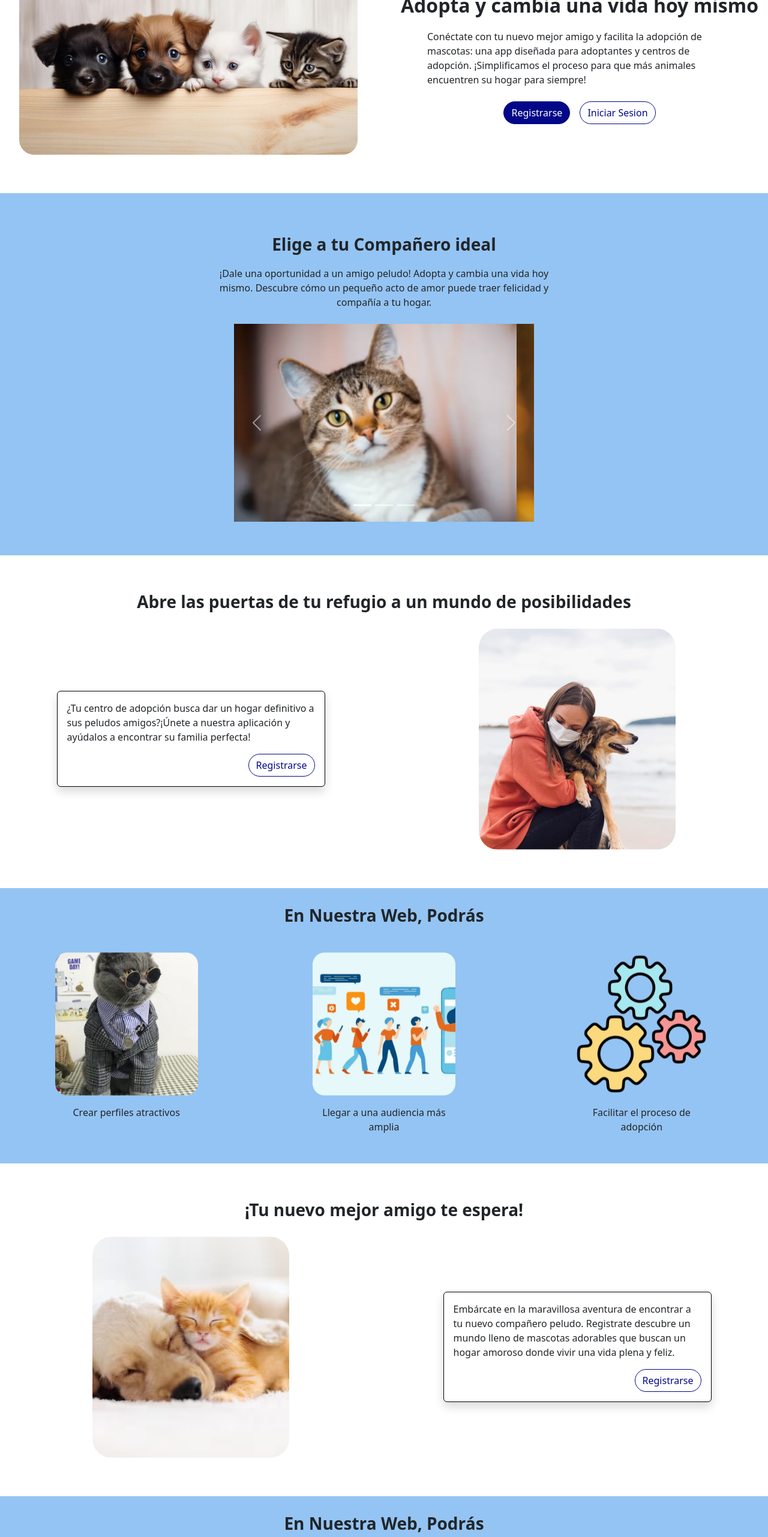
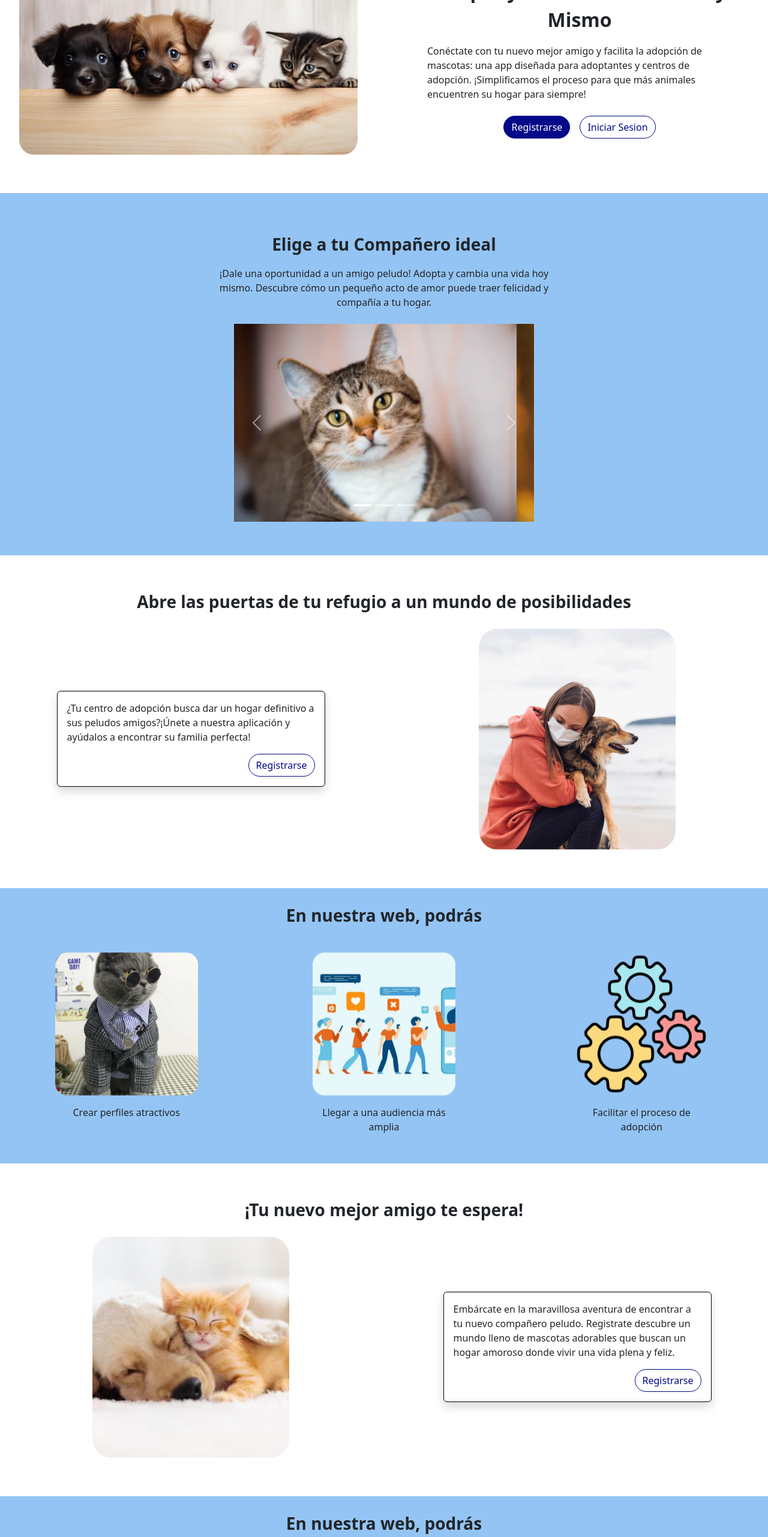
Before and after one commit to kevinstif/AdoptMyPet, an Angular app in the folder landing-page/: page / in a window 1280 px wide. Shown: the part 234-2797 px from the top of the page at 60% size. Built offline with nearby package versions, Linux system fonts and the light colour scheme.

Commit message:
update(app.component.html): title

```diff
--- a/landing-page/src/app/app.component.html
+++ b/landing-page/src/app/app.component.html
@@ -24,7 +24,7 @@
     </div>
     <div class="col-12 col-lg-6 p-4">
       <div class="text-center py-2">
-        <span class="fs-2 fw-bolder"> Adopta y cambia una vida hoy mismo</span>
+        <span class="fs-2 fw-bolder"> Adopta y Cambia una Vida Hoy Mismo</span>
       </div>
       <div class="py-2 px-3 px-md-5">
         <span>
@@ -39,6 +39,7 @@
       </div>
     </div>
   </div>
+
   <div class="bg-primary py-5">
     <div class="d-flex justify-content-center">
       <div class="py-4 py-md-2 carousel-description-box">
@@ -108,7 +109,7 @@
 
   <div class="py-2 bg-primary">
     <div class="text-center py-3">
-      <span class="fs-3 fw-bold">En Nuestra Web, Podrás</span>
+      <span class="fs-3 fw-bold">En nuestra web, podrás</span>
     </div>
     <div class="row px-2 py-3 justify-content-center">
       <div class="col p-2 d-flex justify-content-center">
@@ -165,7 +166,7 @@
 
   <div class="py-2 bg-primary">
     <div class="text-center py-3">
-      <span class="fs-3 fw-bold">En Nuestra Web, Podrás</span>
+      <span class="fs-3 fw-bold">En nuestra web, podrás</span>
     </div>
     <div class="row px-2 py-3 justify-content-center">
       <div class="col p-2 d-flex justify-content-center">
```
